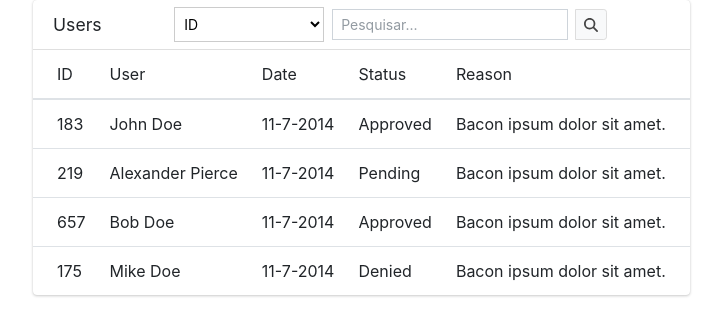
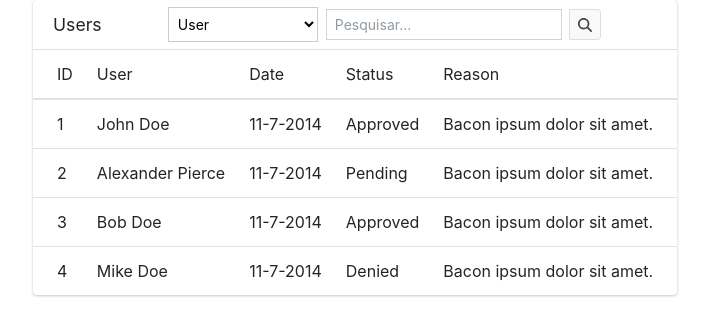
Before and after one commit to Mario-Coxe/vue-componentization, a Vue app: page / in a window 1280 px wide. Shown: the top 336 px of the page, without its empty margins (14-736 px from the left). Built offline with nearby package versions, Linux system fonts and the light colour scheme.

Commit message:
refactory: add record enunciation (id column) automatically incremented

```diff
--- a/src/App.vue
+++ b/src/App.vue
@@ -35,7 +35,6 @@ const dropdownOptions = ref([
 const selectedValue = ref<string | number>()
 
 const tableColumns = [
-  { key: 'id', label: 'ID' },
   { key: 'user', label: 'User' },
   { key: 'date', label: 'Date' },
   { key: 'status', label: 'Status' },
--- a/src/components/table/table.vue
+++ b/src/components/table/table.vue
@@ -20,11 +20,13 @@
           <table class="table table-hover text-nowrap">
             <thead>
               <tr>
+                <th>ID</th> <!-- Nova coluna para o ID -->
                 <th v-for="column in columns" :key="column.key">{{ column.label }}</th>
               </tr>
             </thead>
             <tbody>
               <tr v-for="(row, index) in data" :key="index">
+                <td>{{ index + 1 }}</td> <!-- Exibe o número do registro começando de 1 -->
                 <td v-for="column in columns" :key="column.key">{{ row[column.key] }}</td>
               </tr>
             </tbody>
@@ -36,7 +38,7 @@
 </template>
 
 <script setup lang="ts">
-import { ref, computed, defineProps } from 'vue'
+import { ref, defineProps } from 'vue'
 import SearchInput from '../search-input/search-input.vue'
 
 const props = defineProps({
```
